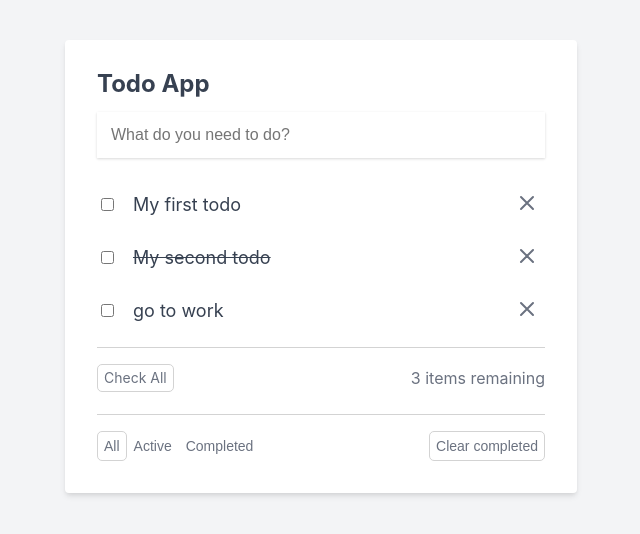
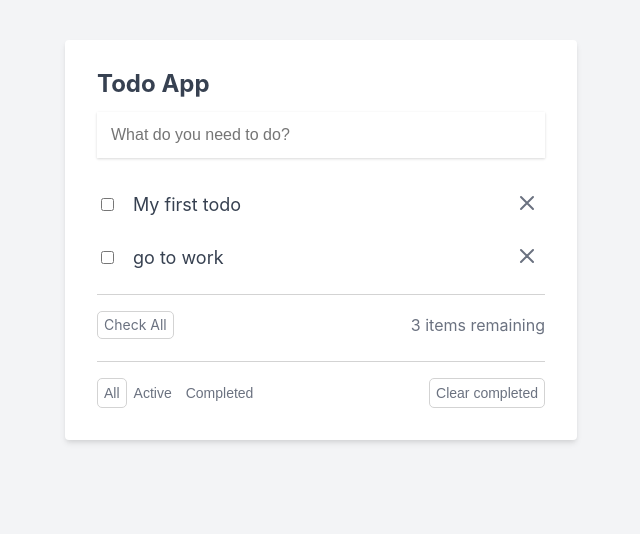
Before and after one commit to Tomoe-12/Todo-react, a React (Create React App) app: page / in a window 1280 px wide. Shown: the top 534 px of the page, without its empty margins (319-959 px from the left). Built offline with nearby package versions, Linux system fonts and the light colour scheme; data requests are answered from the project's data file.

Commit message:
delete-todo

```diff
--- a/src/App.js
+++ b/src/App.js
@@ -1,7 +1,7 @@
 import './reset.css';
 import './App.css';
-import TodoForm from './components/TodoForm.js'
-import TodoList from './components/TodoList.js'
+import TodoForm from './components/TodoForm.js';
+import TodoList from './components/TodoList.js';
 import CheckAllAndRemaining from './components/CheckAllAndRemaining.js';
 import TodoFilters from './components/TodoFilters.js';
 import ClearCompletedBtn from './components/ClearCompletedBtn.js';
@@ -9,40 +9,49 @@ import { useEffect, useState } from 'react';
 
 function App() {
 
-  let [ todos , setTodos ] = useState([])
+  let [ todos, setTodos ] = useState([]);
 
-  useEffect(()=>{
+  useEffect(() => {
     fetch('http://localhost:3003/todo')
-    .then(res=>res.json())
-    .then((todos)=>{
+    .then(res => res.json())
+    .then((todos) => {
       setTodos(todos)
     })
-  },[])
+  }, [])
 
 
   let addTodo = (todo) => {
-    // update server side
-    fetch('http://localhost:3003/todo',{
+    fetch('http://localhost:3003/todo' ,{
       method : "POST",
-     headers: {
-      "Content-Type": "db/json",
-     },
-     body : JSON.stringify(todo)
+      headers: {
+        'Content-Type': 'application/json'
+      },
+      body : JSON.stringify(todo)
     })
-    //update data at client side
     setTodos(prevState => [...prevState,todo])
+  }
+
+  let deleteTodo = (todoId) => {
+    fetch(`http://localhost:3003/todo/${todoId}`,{
+      method : "DELETE"
+    })
+    setTodos(prevState => {
+      return prevState.filter(todo => {
+        return todo.id !== todoId
+      });// [todo,todo]
+    })
   }
 
   return (
     <div className="todo-app-container">
       <div className="todo-app">
         <h2>Todo App</h2>
-        <TodoForm addTodo = {addTodo} />
-        <TodoList todos = {todos}/>
-        <CheckAllAndRemaining />
+        <TodoForm addTodo={addTodo}/>
+        <TodoList todos={todos} deleteTodo={deleteTodo}/>
+        <CheckAllAndRemaining/>
         <div className="other-buttons-container">
-          <TodoFilters />
-          <ClearCompletedBtn />
+          <TodoFilters/>
+          <ClearCompletedBtn/>
         </div>
       </div>
     </div>
--- /dev/null
+++ b/src/components/Todo.js
@@ -0,0 +1,31 @@
+import React from 'react'
+
+export default function Todo({todo,deleteTodo}) {
+
+  return (
+    <li className="todo-item-container">
+        <div className="todo-item">
+            <input type="checkbox" />
+            <span className={`todo-item-label ${todo.completed ? 'line-through' : ''}`}>
+            {todo.title}
+            </span>
+            {/* <input type="text" className="todo-item-input" value="Go to Grocery" /> */}
+        </div>
+        <button className="x-button" onClick={() => deleteTodo(todo.id)}>
+            <svg
+            className="x-button-icon"
+            fill="none"
+            viewBox="0 0 24 24"
+            stroke="currentColor"
+            >
+            <path
+                strokeLinecap="round"
+                strokeLinejoin="round"
+                strokeWidth={2}
+                d="M6 18L18 6M6 6l12 12"
+            />
+            </svg>
+        </button>
+    </li>
+  )
+}
--- a/src/components/TodoList.js
+++ b/src/components/TodoList.js
@@ -1,36 +1,12 @@
 import React from 'react'
+import Todo from '../components/Todo.js';
 
-export default function TodoList({todos}) {
+export default function TodoList({todos, deleteTodo}) {
     return (
         <ul className="todo-list">
             {todos.map(todo => (
-                <li className="todo-item-container" key={todo.id}>
-                    <div className="todo-item">
-                        <input type="checkbox" />
-                        <span className={`todo-item-label ${todo.completed? `line-through` : ``}`} >
-                            {todo.title}
-                        </span>
-                        {/* <input type="text" className="todo-item-input" value="Go to Grocery" /> */}
-                    </div>
-                    <button className="x-button">
-                        <svg
-                            className="x-button-icon"
-                            fill="none"
-                            viewBox="0 0 24 24"
-                            stroke="currentColor"
-                        >
-                            <path
-                                strokeLinecap="round"
-                                strokeLinejoin="round"
-                                strokeWidth={2}
-                                d="M6 18L18 6M6 6l12 12"
-                            />
-                        </svg>
-                    </button>
-                </li>
+                <Todo todo={todo} key={todo.id} deleteTodo={deleteTodo}/>
             ))}
-
         </ul>
-
     )
 }
--- a/src/data/db.json
+++ b/src/data/db.json
@@ -1,17 +1,12 @@
 {
   "todo": [
     {
-      "id": 1,
+      "id": "1",
       "title": "My first todo",
       "completed": false
     },
     {
-      "id": 2,
-      "title": "My second todo",
-      "completed": true
-    },
-    {
-      "id": 0.23942007338327853,
+      "id": "0.23942007338327853",
       "title": "go to work",
       "completed": false
     }
```
